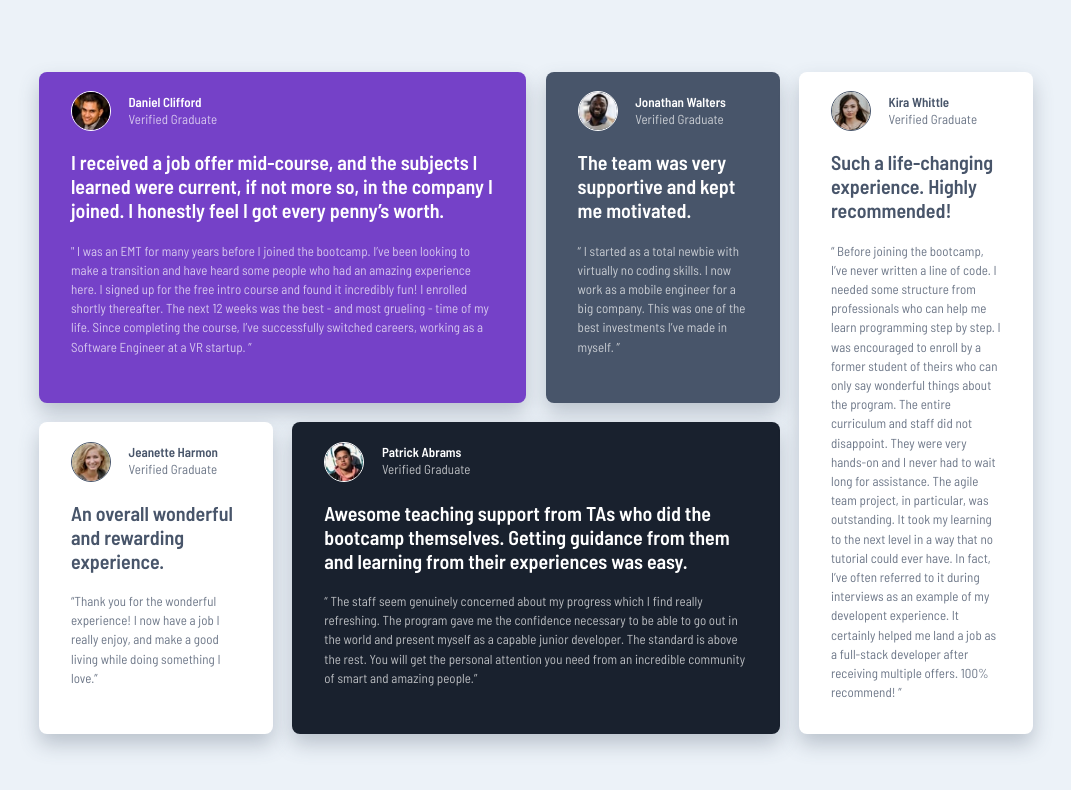
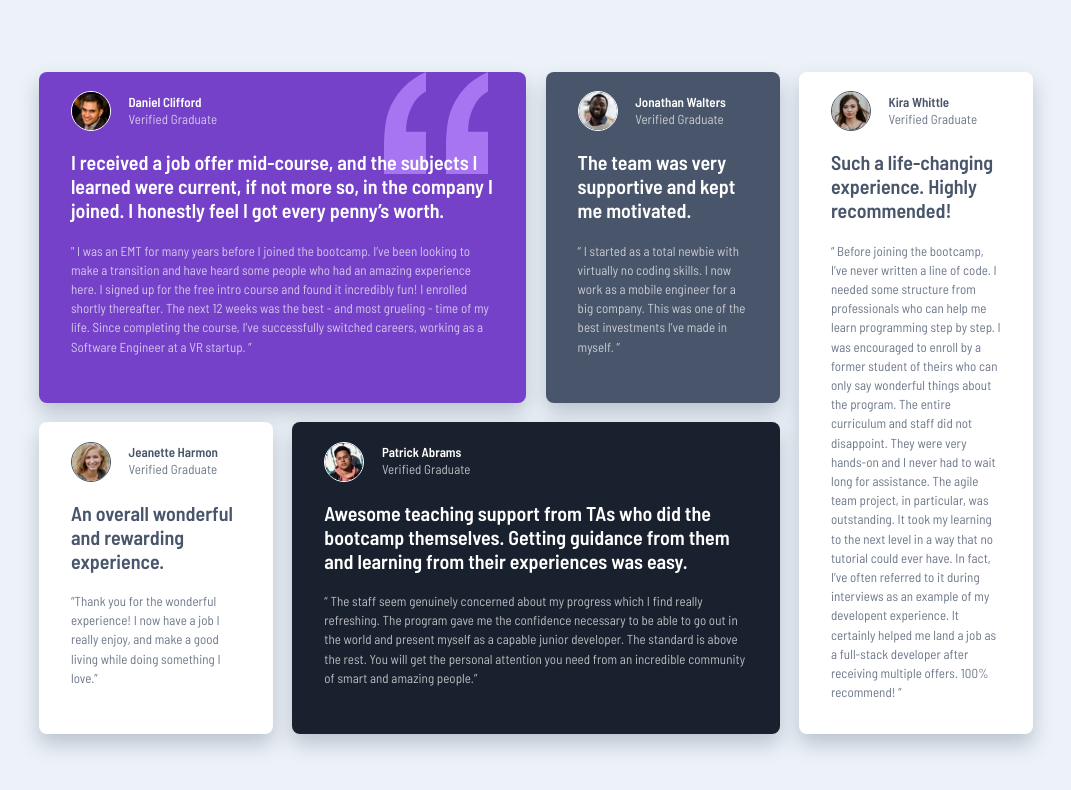
Before and after one commit to okayishmael/testimonials-grid-section, a plain HTML site: page index.html in a window 1280 px wide. Shown: the whole page, without its empty margins (104-1175 px from the left). Drawn offline with Linux system fonts and the light colour scheme.

Commit message:
updated css

```diff
--- a/style.css
+++ b/style.css
@@ -131,6 +131,9 @@ body {
 
 #testimony-1 {
   grid-area: testimony-1;
+  background-image: url("images/bg-pattern-quotation.svg");
+  background-position: top 0 right 10%;
+  background-repeat: no-repeat;
 }
 
 #testimony-2 {
```
